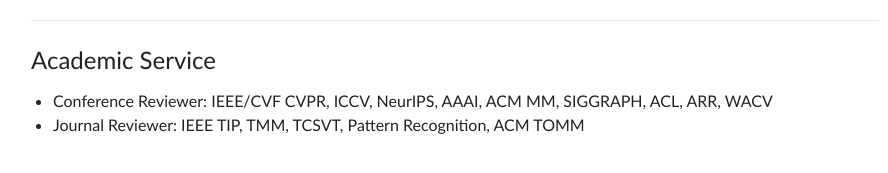
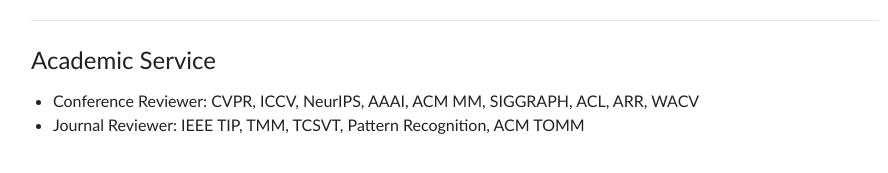
Before and after one commit to ZZZHANG-jx/ZZZHANG-jx.github.io, a Jekyll site: the page built from _pages/about.md, in a window 1280 px wide and 900 px high, scrolled down 4365 px. Shown: the part 714-887 px from the top of the window, without its empty margins (185-1073 px from the left). Built offline with Jekyll 4.4.1, drawn with Linux system fonts in a browser that asks for light colours.

Commit message:
Drop IEEE/CVF prefix from conference reviewer list

```diff
--- a/_includes/service.html
+++ b/_includes/service.html
@@ -1,4 +1,4 @@
 <ul>
-  <li>Conference Reviewer: IEEE/CVF CVPR, ICCV, NeurIPS, AAAI, ACM MM, SIGGRAPH, ACL, ARR, WACV</li>
+  <li>Conference Reviewer: CVPR, ICCV, NeurIPS, AAAI, ACM MM, SIGGRAPH, ACL, ARR, WACV</li>
   <li>Journal Reviewer: IEEE TIP, TMM, TCSVT, Pattern Recognition, ACM TOMM</li>
 </ul>
```
